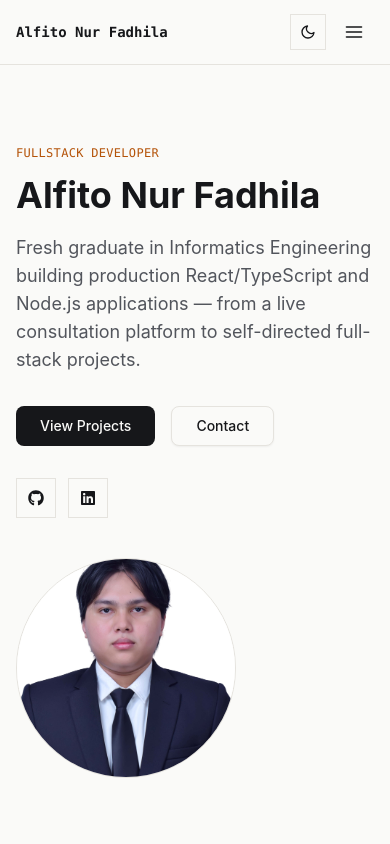
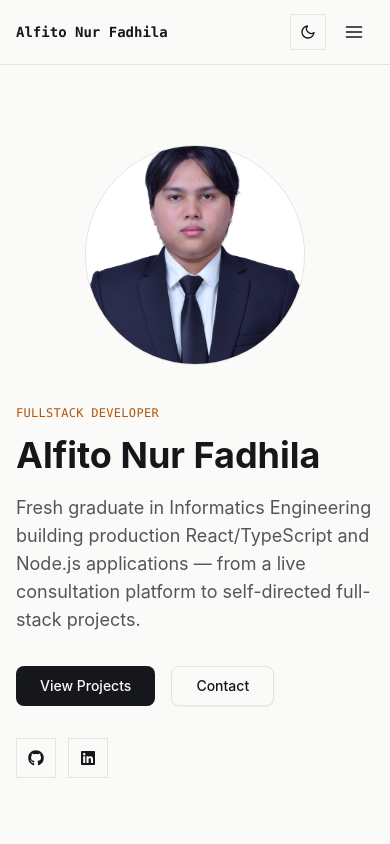
Before and after one commit to SeniorGit/my-portfolio, a React (Vite) app: page / in a window 390 px wide. Shown: the top 844 px of the page. Built offline with nearby package versions, Linux system fonts and the light colour scheme.

Commit message:
fix(portfo-profile):fix center profil and above about

```diff
--- a/src/pages/hero.tsx
+++ b/src/pages/hero.tsx
@@ -10,7 +10,19 @@ export function Hero() {
     <section id="hero" className="py-20 md:py-28">
       <Container>
         <div className="grid items-center gap-10 md:grid-cols-[1fr_auto] md:gap-16">
-          <RevealOnScroll>
+          <RevealOnScroll delayMs={100} className="order-1 flex justify-center md:order-2">
+            <img
+              src={ProfilePhoto}
+              alt="Alfito Nur Fadhila"
+              width={280}
+              height={280}
+              loading="eager"
+              fetchPriority="high"
+              className="size-[220px] rounded-full border border-border object-cover md:size-[280px]"
+            />
+          </RevealOnScroll>
+
+          <RevealOnScroll className="order-2 md:order-1">
             <div>
               <p className="font-mono text-xs uppercase tracking-wide text-accent">
                 Fullstack Developer
@@ -41,18 +53,6 @@ export function Hero() {
               </div>
             </div>
           </RevealOnScroll>
-
-          <RevealOnScroll delayMs={100}>
-            <img
-              src={ProfilePhoto}
-              alt="Alfito Nur Fadhila"
-              width={280}
-              height={280}
-              loading="eager"
-              fetchPriority="high"
-              className="size-[220px] rounded-full border border-border object-cover md:size-[280px]"
-            />
-          </RevealOnScroll>
         </div>
       </Container>
     </section>
```
